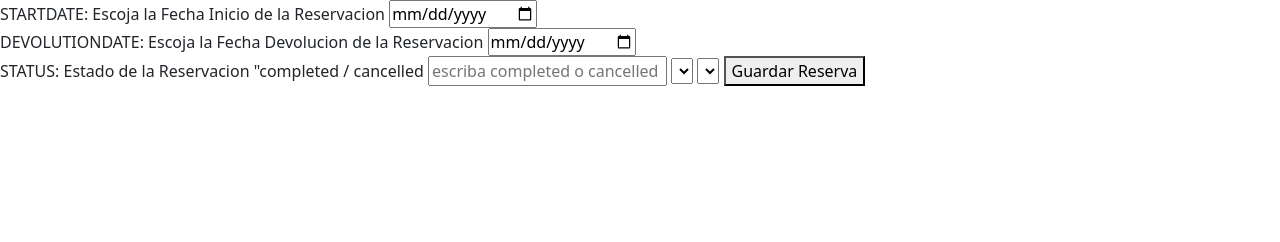
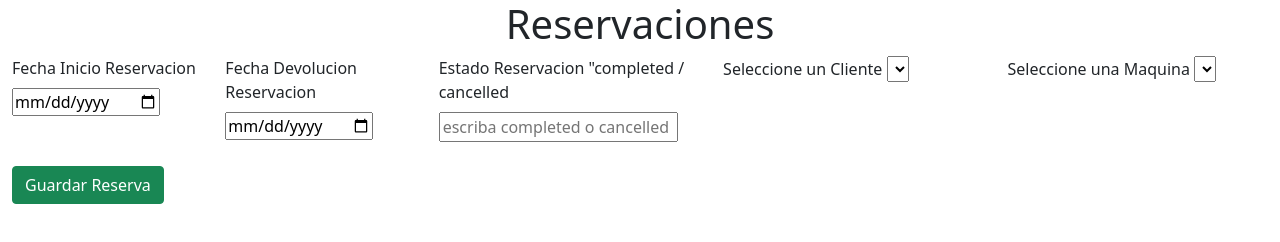
Before and after one commit to rocioDorado/WebMaquinaria, a plain HTML site: page reservas.html in a window 1280 px wide. Drawn offline with nearby package versions, Linux system fonts and the light colour scheme; no server answers; a script that the page names is missing.

Commit message:
finalizando front webmaquinaria

```diff
--- a/js/reservas.js
+++ b/js/reservas.js
@@ -45,7 +45,7 @@ function agregarReservation() {
             startDate: $("#startDate").val(),
             devolutionDate: $("#devolutionDate").val(),
             status: $("#status").val(),
-            Machine:{id: +$("#machine").val()},
+            machine:{id: +$("#machine").val()},
             client:{idClient: +$("#client").val()},
 
         }
--- a/reservas.html
+++ b/reservas.html
@@ -17,23 +17,44 @@
   </head>
   <body>
     <div w3-include-html="menu.html"></div>
-<label>STARTDATE: Escoja la Fecha Inicio de la Reservacion</label>
-<input class="controlReservation" type="date" id="startDate" placeholder="startDate"><br>
-<label>DEVOLUTIONDATE: Escoja la Fecha Devolucion de la Reservacion</label>
-<input class="controlReservation" type="date" id="devolutionDate" placeholder="devolutionDate"><br>
-<label>STATUS: Estado de la Reservacion "completed / cancelled</label>
-<input class="controlReservation" type="text" id="status" placeholder="escriba completed o cancelled para el estado de la Reservacion ">
+    <div class="container-fluid">
+      <div class="row">
+        <div class="col-12 text-center">
+          <h1>Reservaciones</h1>
+        </div>
+      </div>
 
-<select id="client"></select>
-    <script type="text/javascript">
+<div class="row">
+    <div class="col-2">
+        <label for="startDate" class="form-label">Fecha Inicio Reservacion</label>
+        <input class="controlReservation" type="date" id="startDate" placeholder="startDate">
+    </div>
+     <div class="col-2">
+        <label for="devolutionDate" class="form-label">Fecha Devolucion Reservacion</label>
+        <input class="controlReservation" type="date" id="devolutionDate" placeholder="devolutionDate"><br>
+     </div>
+     <div class="col">
+        <label for="estado" class="form-label">Estado Reservacion "completed / cancelled</label>
+        <input class="controlReservation" type="text" id="status" placeholder="escriba completed o cancelled para el estado de la Reservacion ">
+    </div>
 
-    </script>
+<div class="col">
+    <label for="cliente" class="form-label">Seleccione un Cliente</label>
+    <select id="client"></select>
+        <script type="text/javascript">
+        </script>
+</div>
+<div class="col">
+        <label for="cliente" class="form-label">Seleccione una Maquina</label>
         <select id="machine"></select>
         <script type="text/javascript">
 
         </script>
- <button onclick=" agregarReservation()">Guardar Reserva</button>
-
+        </div>
+</div>
+<br />
+ <button type="button" class="btn btn-success" onclick=" agregarReservation()">Guardar Reserva</button>
+</div>
     <script src="https://code.jquery.com/jquery-3.6.0.min.js"></script>
     <script
       src="https://cdn.jsdelivr.net/npm/bootstrap@5.1.3/dist/js/bootstrap.bundle.min.js"
```
Also changed, not shown: clientes.html (+3 -2 lines), reportes.html (+32 -14 lines).
